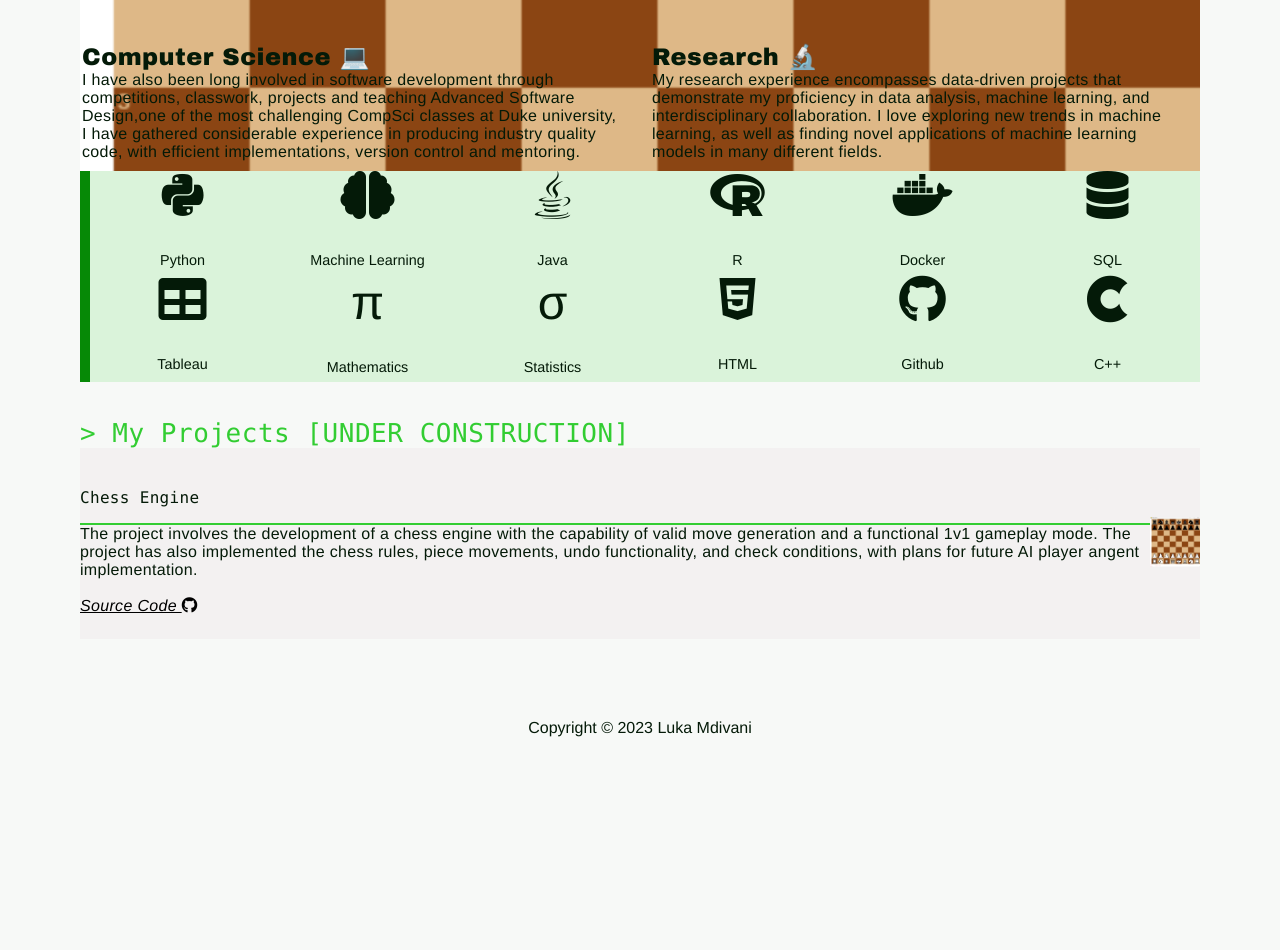
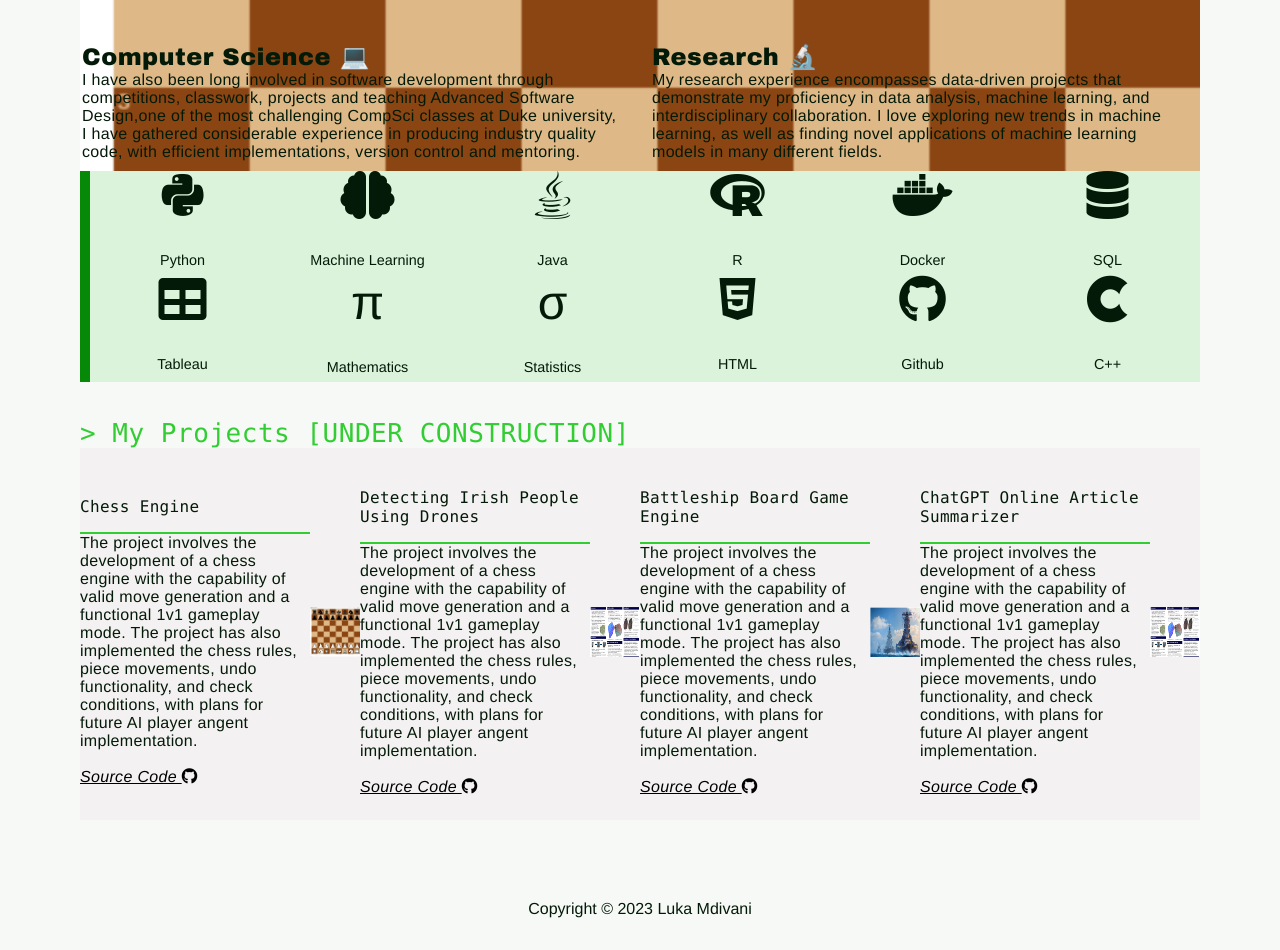
Before and after one commit to lukaM19/lukaM19.github.io, a plain HTML site: page index.html in a window 1280 px wide. Shown: the part 733-1683 px from the top of the page. Before the commit the page ends 1502 px from the top, so only its background shows below. Drawn offline with Linux system fonts and the light colour scheme; files whose address does not match are found by name.

Commit message:
updating projects

```diff
--- a/index.html
+++ b/index.html
@@ -147,6 +147,60 @@
                     <img src="img/chess.png" alt="Screenshot of Chess" class="project_image">
                     </a>
                 </div>
+                <div class="project_item">
+
+                    <div class="project_description">
+                        <h3 class="project_name">Detecting Irish People Using Drones </h3>
+                        <p>
+                            The project involves the development of a chess engine with the capability
+                            of valid move generation and a functional 1v1 gameplay mode.
+                            The project has also implemented the chess rules, piece movements, undo functionality,
+                            and check conditions, with plans for future AI player angent implementation.
+                            <br>
+                            <br>
+                            <a class="source_code_link" href="https://github.com/lukaM19/helm-data-plus-2022" target="_blank">Source Code <i class="fab fa-github"></i></a>
+                        </p>
+                    </div>
+                    <a href="your-new-page.html">
+                    <img src="img/helm.png" alt="Screenshot of Chess" class="project_image">
+                    </a>
+                </div>
+                <div class="project_item">
+
+                    <div class="project_description">
+                        <h3 class="project_name"> Battleship Board Game Engine </h3>
+                        <p>
+                            The project involves the development of a chess engine with the capability
+                            of valid move generation and a functional 1v1 gameplay mode.
+                            The project has also implemented the chess rules, piece movements, undo functionality,
+                            and check conditions, with plans for future AI player angent implementation.
+                            <br>
+                            <br>
+                            <a class="source_code_link" href="https://github.com/lukaM19/oogasalad_BoardGameEngine" target="_blank">Source Code <i class="fab fa-github"></i></a>
+                        </p>
+                    </div>
+                    <a href="your-new-page.html">
+                    <img src="img/bship.png" alt="BattleShip" class="project_image">
+                    </a>
+                </div>
+                <div class="project_item">
+
+                    <div class="project_description">
+                        <h3 class="project_name"> ChatGPT Online Article Summarizer </h3>
+                        <p>
+                            The project involves the development of a chess engine with the capability
+                            of valid move generation and a functional 1v1 gameplay mode.
+                            The project has also implemented the chess rules, piece movements, undo functionality,
+                            and check conditions, with plans for future AI player angent implementation.
+                            <br>
+                            <br>
+                            <a class="source_code_link" href="https://github.com/lukaM19/helm-data-plus-2022" target="_blank">Source Code <i class="fab fa-github"></i></a>
+                        </p>
+                    </div>
+                    <a href="your-new-page.html">
+                    <img src="img/helm.png" alt="Screenshot of Chess" class="project_image">
+                    </a>
+                </div>
             </div>
         </div>
     </section>
```
Also changed, not shown: img/bship.png (added), img/helm.png (added).
